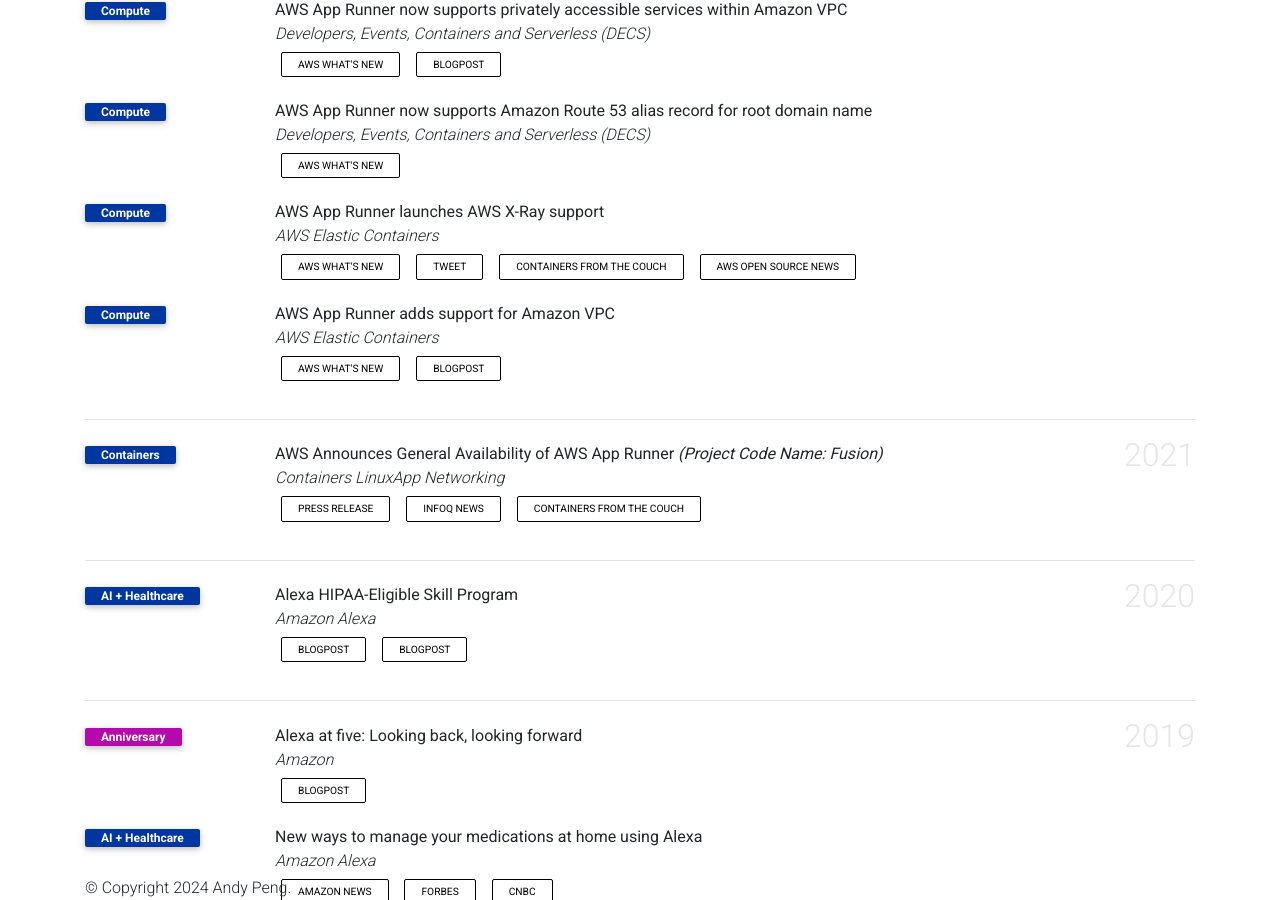
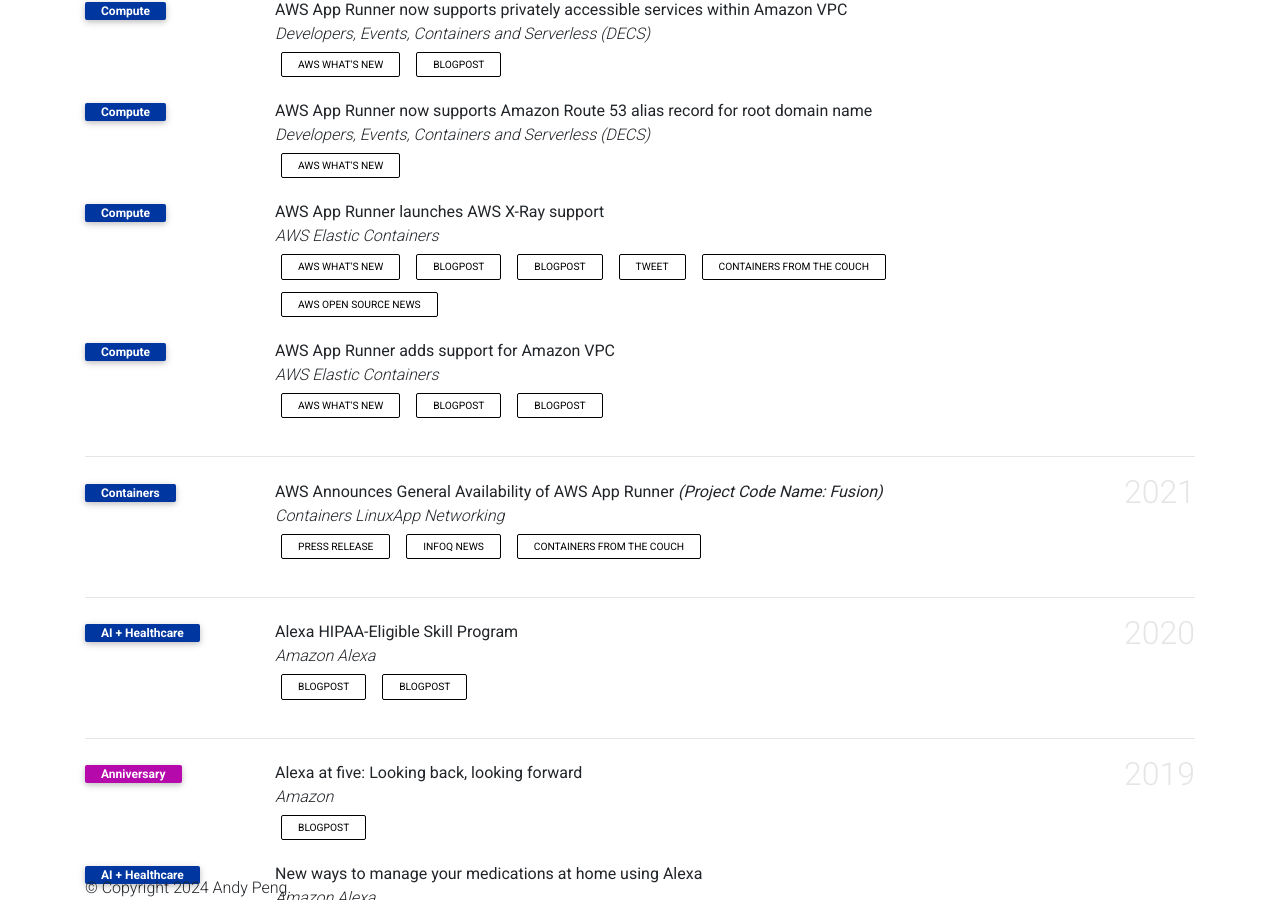
Before and after one commit to gfw001/gfw001.github.io, a Jekyll site: the page products.html, which Jekyll copies as it is, in a window 1280 px wide and 900 px high, scrolled down 1536 px. Built offline with Jekyll 4.4.1, drawn with Linux system fonts in a browser that asks for light colours; comment, search, counter and statistics services are not loaded; a style sheet for code colours, icons or effects is not loaded.

Commit message:
Update products.html

```diff
--- a/products.html
+++ b/products.html
@@ -346,6 +346,8 @@
                   <div class="periodical"> <em>AWS Elastic Containers</em> </div>
                   <div class="links">
                      <a href="https://aws.amazon.com/about-aws/whats-new/2022/04/aws-app-runner-x-ray-support/" class="btn btn-sm z-depth-0" role="button" rel="external nofollow noopener" target="_blank">AWS What's New</a>
+                     <a href="https://aws.amazon.com/blogs/containers/tracing-an-aws-app-runner-service-using-aws-x-ray-with-opentelemetry/" class="btn btn-sm z-depth-0" role="button" rel="external nofollow noopener" target="_blank">Blogpost</a>
+                     <a href="https://aws.amazon.com/blogs/containers/enabling-aws-x-ray-tracing-for-aws-app-runner-service-using-aws-copilot-cli/" class="btn btn-sm z-depth-0" role="button" rel="external nofollow noopener" target="_blank">Blogpost</a>
                      <a href="https://twitter.com/realadamjkeller/status/1513965561671151617?s=20" class="btn btn-sm z-depth-0" role="button" rel="external nofollow noopener" target="_blank">Tweet</a>
                      <a href="https://youtu.be/cVr8N7enCMM" class="btn btn-sm z-depth-0" role="button" rel="external nofollow noopener" target="_blank">Containers from the Couch</a>
                      <a href="https://dev.to/aws/aws-open-source-news-and-updates-113-16a4" class="btn btn-sm z-depth-0" role="button" rel="external nofollow noopener" target="_blank">AWS Open Source News</a>
@@ -364,6 +366,7 @@
                   <div class="links">
                      <a href="https://aws.amazon.com/about-aws/whats-new/2022/02/aws-app-runner-amazon-vpc/" class="btn btn-sm z-depth-0" role="button" rel="external nofollow noopener" target="_blank">AWS What's New</a>
                      <a href="https://aws.amazon.com/blogs/containers/deep-dive-on-aws-app-runner-vpc-networking/" class="btn btn-sm z-depth-0" role="button" rel="external nofollow noopener" target="_blank">Blogpost</a>
+                     <a href="https://aws.amazon.com/blogs/containers/observability-for-aws-app-runner-vpc-networking/" class="btn btn-sm z-depth-0" role="button" rel="external nofollow noopener" target="_blank">Blogpost</a>
                </div>
                <div class="badges">
                   <span class="altmetric-embed" data-hide-no-mentions="true" data-hide-less-than="15" data-badge-type="2" data-badge-popover="right"></span> <span class="__dimensions_badge_embed__" data-pmid="" data-hide-zero-citations="true" data-style="small_rectangle" data-legend="hover-right" style="margin-bottom: 3px;"></span>
```
